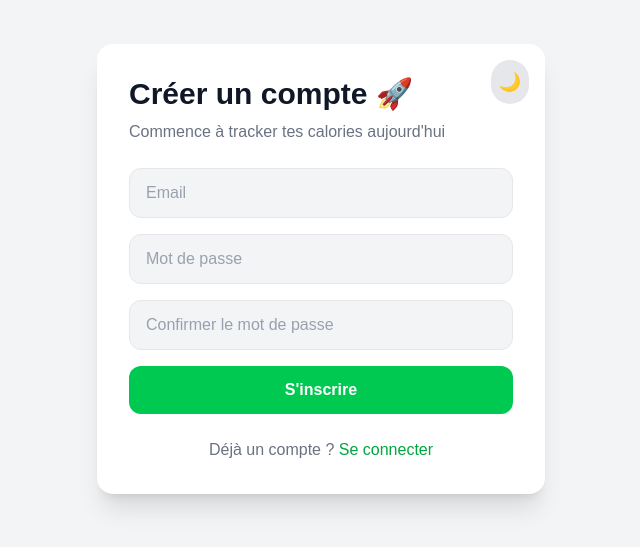
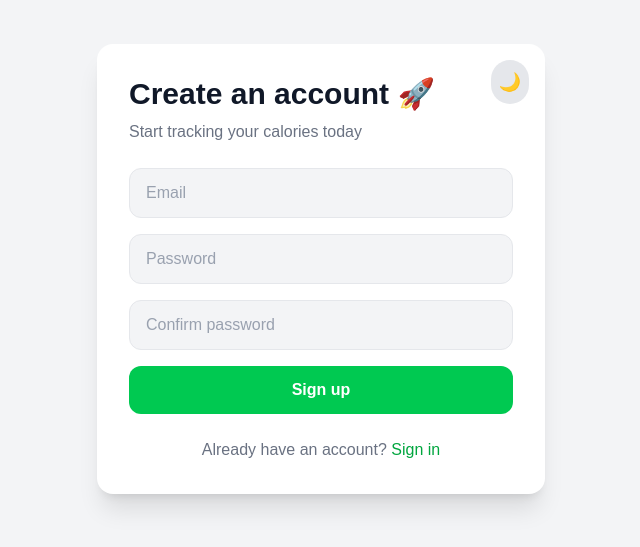
Before and after one commit to biz777/kalorix, a Next.js app: page /register in a window 1280 px wide. Shown: the part 131-678 px from the top of the page, without its empty margins (319-959 px from the left). Built offline with nearby package versions, Linux system fonts and the light colour scheme; no server answers.

Commit message:
Add multilingual support for registration form

```diff
--- a/app/(auth)/register/page.tsx
+++ b/app/(auth)/register/page.tsx
@@ -6,6 +6,54 @@ import { useRouter, useSearchParams } from 'next/navigation'
 import Link from 'next/link'
 import { useTheme } from '@/app/providers'
 import { Suspense } from 'react'
+
+type Lang = 'fr' | 'en' | 'es'
+
+const content: Record<Lang, {
+  title: string
+  sub: string
+  password: string
+  confirm: string
+  btn: string
+  loading: string
+  hasAccount: string
+  login: string
+  pwdMismatch: string
+}> = {
+  fr: {
+    title: 'Créer un compte 🚀',
+    sub: "Commence à tracker tes calories aujourd'hui",
+    password: 'Mot de passe',
+    confirm: 'Confirmer le mot de passe',
+    btn: "S'inscrire",
+    loading: 'Création...',
+    hasAccount: 'Déjà un compte ?',
+    login: 'Se connecter',
+    pwdMismatch: 'Les mots de passe ne correspondent pas',
+  },
+  en: {
+    title: 'Create an account 🚀',
+    sub: 'Start tracking your calories today',
+    password: 'Password',
+    confirm: 'Confirm password',
+    btn: 'Sign up',
+    loading: 'Creating...',
+    hasAccount: 'Already have an account?',
+    login: 'Sign in',
+    pwdMismatch: 'Passwords do not match',
+  },
+  es: {
+    title: 'Crear una cuenta 🚀',
+    sub: 'Empieza a registrar tus calorías hoy',
+    password: 'Contraseña',
+    confirm: 'Confirmar contraseña',
+    btn: 'Registrarse',
+    loading: 'Creando...',
+    hasAccount: '¿Ya tienes cuenta?',
+    login: 'Iniciar sesión',
+    pwdMismatch: 'Las contraseñas no coinciden',
+  },
+}
 
 function RegisterForm() {
   const router = useRouter()
@@ -17,25 +65,19 @@ function RegisterForm() {
   const [error, setError] = useState('')
   const [loading, setLoading] = useState(false)
 
-  const getLang = (): string => {
-    const urlLang = searchParams.get('lang')
-    if (urlLang && ['fr', 'en', 'es'].includes(urlLang)) return urlLang
-    const browserLang = navigator.language?.substring(0, 2)
-    if (['fr', 'en', 'es'].includes(browserLang)) return browserLang
-    return 'en'
-  }
+  const rawLang = searchParams.get('lang') ?? ''
+  const lang: Lang = (['fr', 'en', 'es'].includes(rawLang) ? rawLang : 'en') as Lang
+  const t = content[lang]
 
   const handleRegister = async () => {
     setLoading(true)
     setError('')
 
     if (password !== confirm) {
-      setError('Les mots de passe ne correspondent pas')
+      setError(t.pwdMismatch)
       setLoading(false)
       return
     }
-
-    const lang = getLang()
 
     const { data, error } = await supabase.auth.signUp({
       email,
@@ -79,14 +121,14 @@ function RegisterForm() {
 
         <button
           onClick={toggle}
-          aria-label="Basculer thème"
+          aria-label="Toggle theme"
           className={`absolute top-4 right-4 p-2 rounded-full text-lg transition-colors ${toggleBg}`}
         >
           {isDark ? '☀️' : '🌙'}
         </button>
 
-        <h1 className={`text-3xl font-bold ${titleCl} mb-2`}>Créer un compte 🚀</h1>
-        <p className={`${subCl} mb-6`}>Commence à tracker tes calories aujourd'hui</p>
+        <h1 className={`text-3xl font-bold ${titleCl} mb-2`}>{t.title}</h1>
+        <p className={`${subCl} mb-6`}>{t.sub}</p>
 
         {error && (
           <div className="bg-red-500/10 border border-red-500 text-red-400 px-4 py-3 rounded-lg mb-4">
@@ -105,7 +147,7 @@ function RegisterForm() {
           />
           <input
             type="password"
-            placeholder="Mot de passe"
+            placeholder={t.password}
             value={password}
             onChange={(e) => setPassword(e.target.value)}
             onKeyDown={(e) => e.key === 'Enter' && handleRegister()}
@@ -113,7 +155,7 @@ function RegisterForm() {
           />
           <input
             type="password"
-            placeholder="Confirmer le mot de passe"
+            placeholder={t.confirm}
             value={confirm}
             onChange={(e) => setConfirm(e.target.value)}
             onKeyDown={(e) => e.key === 'Enter' && handleRegister()}
@@ -124,14 +166,14 @@ function RegisterForm() {
             disabled={loading}
             className="w-full bg-green-500 hover:bg-green-600 text-white font-bold py-3 rounded-xl transition disabled:opacity-50"
           >
-            {loading ? 'Création...' : "S'inscrire"}
+            {loading ? t.loading : t.btn}
           </button>
         </div>
 
         <p className={`${subCl} text-center mt-6`}>
-          Déjà un compte ?{' '}
-          <Link href="/login" className={linkCl}>
-            Se connecter
+          {t.hasAccount}{' '}
+          <Link href={`/login?lang=${lang}`} className={linkCl}>
+            {t.login}
           </Link>
         </p>
 
@@ -142,7 +184,7 @@ function RegisterForm() {
 
 export default function RegisterPage() {
   return (
-    <Suspense fallback={<div className="min-h-screen flex items-center justify-center">Chargement...</div>}>
+    <Suspense fallback={<div className="min-h-screen flex items-center justify-center">Loading...</div>}>
       <RegisterForm />
     </Suspense>
   )
```
